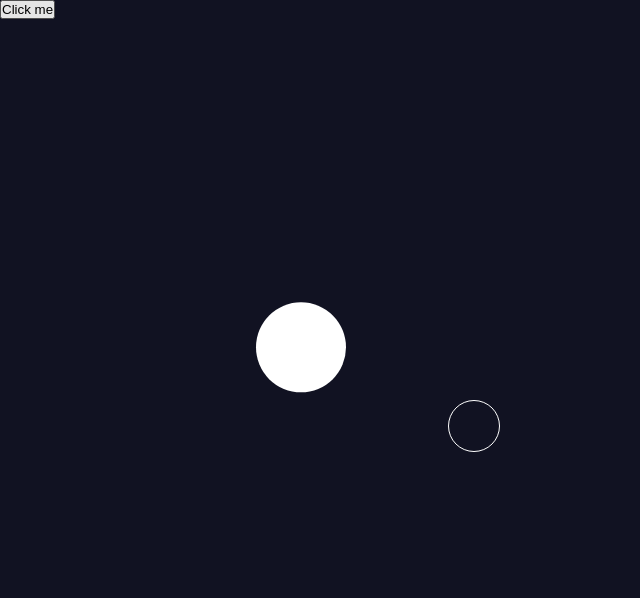
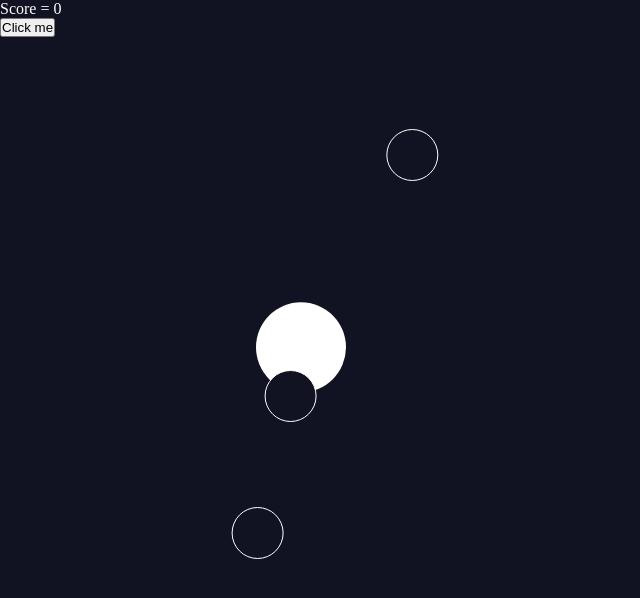
Before and after one commit to mohanamisra/nutopia, a React (Vite) app in the folder PitchyBird/: page / in a window 1280 px wide. Shown: the top 598 px of the page, without its empty margins (0-640 px from the left). Built offline with nearby package versions, Linux system fonts and the light colour scheme.

Commit message:
Multiple seeds added

```diff
--- a/PitchyBird/src/App.css
+++ b/PitchyBird/src/App.css
@@ -11,3 +11,7 @@
   margin: 0;
   padding: 0;
 }
+
+.score-container {
+  color: white;
+}
--- a/PitchyBird/src/App.jsx
+++ b/PitchyBird/src/App.jsx
@@ -1,44 +1,46 @@
 import './App.css'
-// import Pipe from "./components/Pipe.jsx"
 import Bird from "./components/Bird.jsx";
 import Seed from "./components/Seed.jsx";
-import { useRef, useEffect } from 'react';
+import { useRef, useEffect, useState } from 'react';
 
 function App() {
     const analyserRef = useRef(null);
     const birdRef = useRef(null);
-    let birdPos = useRef(window.innerHeight/2 - 100);
+    let birdPos = useRef(window.innerHeight / 2 - 100);
     let targetPos = useRef(0);
-    const seedRef = useRef(null);
-    let seedPos = useRef(100);
+    const score = useState(0);
+
+    // Create an array of useRefs for 9 seeds
+    const seedRefs = useRef([...Array(9)].map(() => ({ ref: useRef(null), pos: useRef(Math.random() * window.innerWidth) })));
 
     useEffect(() => {
         const birdMovement = () => {
             if (birdRef.current) {
-                if(targetPos.current > 500) {
+                if (targetPos.current > 500) {
                     birdPos.current -= (targetPos.current - birdPos.current) * 0.01;
-                }
-                else if(targetPos.current < 500) {
+                } else if (targetPos.current < 500) {
                     birdPos.current += (targetPos.current - birdPos.current) * 0.01;
                 }
-                birdPos.current = Math.min(Math.max(birdPos.current, -1000), window.innerHeight - 90)
+                birdPos.current = Math.min(Math.max(birdPos.current, -1000), window.innerHeight - 90);
                 birdRef.current.style.transform = `translateY(${birdPos.current}px)`;
             }
             requestAnimationFrame(birdMovement);
         };
 
         const seedMovement = () => {
-            if(seedRef.current) {
-                seedPos.current -= 3;
-                if(seedPos.current < -2000) {
-                    seedPos.current = window.innerWidth/2;
-                    let newPos = Math.random() * (90 - 0) + 0;
-                    seedRef.current.style.top = `${newPos}%`;
+            seedRefs.current.forEach(({ ref, pos }) => {
+                if (ref.current) {
+                    pos.current -= 3;
+                    // If the seed crosses the boundary, reset it to the right of the screen
+                    if (pos.current < -800) {
+                        pos.current = window.innerWidth;
+                        const newPosY = Math.random() * 90;
+                        ref.current.style.top = `${newPosY}%`;
+                    }
+                    ref.current.style.transform = `translateX(${pos.current}px)`;
                 }
-                console.log(seedRef.current.style.top)
-                seedRef.current.style.transform = `translateX(${seedPos.current}px`
-            }
-          requestAnimationFrame(seedMovement);
+            });
+            requestAnimationFrame(seedMovement);
         };
 
         seedMovement();
@@ -63,14 +65,14 @@ function App() {
 
                     let maxIndex = 0;
                     let maxAmplitude = 0;
-                    for(let i = 0; i < dataArray.length; i++) {
-                        if(dataArray[i] > maxAmplitude) {
+                    for (let i = 0; i < dataArray.length; i++) {
+                        if (dataArray[i] > maxAmplitude) {
                             maxAmplitude = dataArray[i];
                             maxIndex = i;
                         }
                     }
 
-                    const frequency = (maxIndex/bufferLength) * (audioCtx.sampleRate/2)
+                    const frequency = (maxIndex / bufferLength) * (audioCtx.sampleRate / 2);
                     targetPos.current = frequency;
 
                     requestAnimationFrame(getFrequency);
@@ -83,14 +85,19 @@ function App() {
 
     return (
         <div className="app-container">
-            {/*<Pipe innerRef = {pipeRef} gapPosition="300px" size="150px" pipePosition = {pipePos.current}/>*/}
-            <Bird innerRef = {birdRef} position={birdPos.current} size="90px" />
+            <div className = "score-container">
+                Score = {score}
+            </div>
 
-            <Seed innerRef = {seedRef} positionY="50%" size = "50px"/>
-            <Seed innerRef = {seedRef} positionY="50%" size = "50px"/>
+            <Bird innerRef={birdRef} position={birdPos.current} size="90px" />
+
+            {seedRefs.current.map(({ ref }, index) => (
+                <Seed key={index} innerRef={ref} positionX="50%" positionY={`${Math.random() * 90}%`} size="50px" />
+            ))}
+
             <button onClick={handleClick}>Click me</button>
         </div>
-    )
+    );
 }
 
 export default App;
--- a/PitchyBird/src/components/Seed.jsx
+++ b/PitchyBird/src/components/Seed.jsx
@@ -1,6 +1,6 @@
 import React from 'react';
 
-const Seed = ({innerRef, size, positionY}) => {
+const Seed = ({innerRef, size, positionX, positionY}) => {
     const seedStyles = {
         container: {
             backgroundColor: "#111222",
@@ -10,7 +10,7 @@ const Seed = ({innerRef, size, positionY}) => {
             width: size,
             position: "absolute",
             top: positionY,
-            left: "35%",
+            left: positionX,
         }
     }
     return (
```
